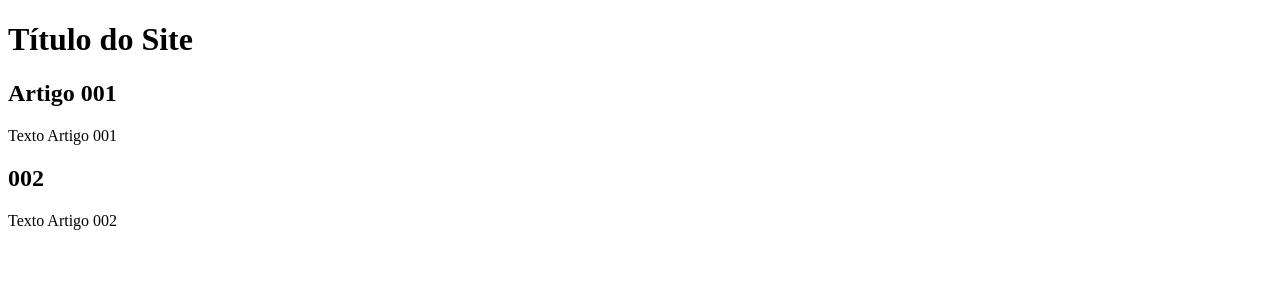
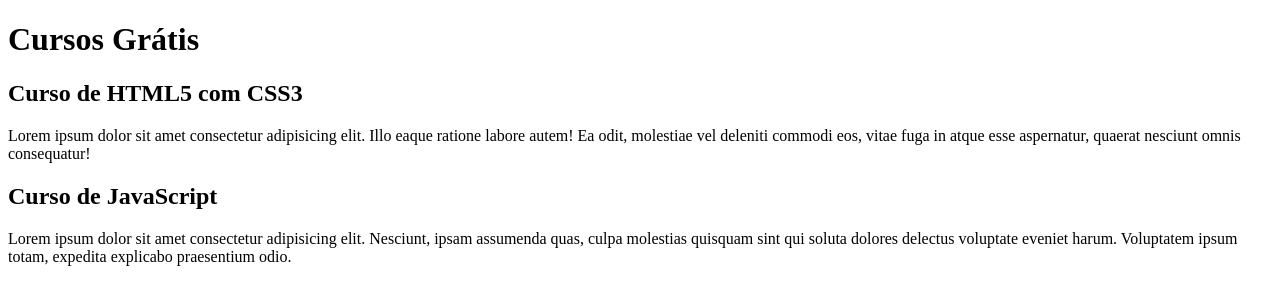
Before and after one commit to marina-faraco/Projeto-site, a plain HTML site: page index.html in a window 1280 px wide. Drawn offline with Linux system fonts and the light colour scheme.

Commit message:
Comecei a escrever o conteúdo

```diff
--- a/index.html
+++ b/index.html
@@ -8,15 +8,15 @@
 <body>
     <main>
         <header>
-            <h1>Título do Site</h1>
+            <h1>Cursos Grátis</h1>
         </header>
         <article>
-            <h2>Artigo 001</h2>
-            <p>Texto Artigo 001</p>
+            <h2>Curso de HTML5 com CSS3</h2>
+            <p>Lorem ipsum dolor sit amet consectetur adipisicing elit. Illo eaque ratione labore autem! Ea odit, molestiae vel deleniti commodi eos, vitae fuga in atque esse aspernatur, quaerat nesciunt omnis consequatur!</p>
         </article>
         <article>
-            <h2>002</h2>
-            <p>Texto Artigo 002</p>
+            <h2>Curso de JavaScript</h2>
+            <p>Lorem ipsum dolor sit amet consectetur adipisicing elit. Nesciunt, ipsam assumenda quas, culpa molestias quisquam sint qui soluta dolores delectus voluptate eveniet harum. Voluptatem ipsum totam, expedita explicabo praesentium odio.</p>
         </article>
     </main>
 </body>
```
